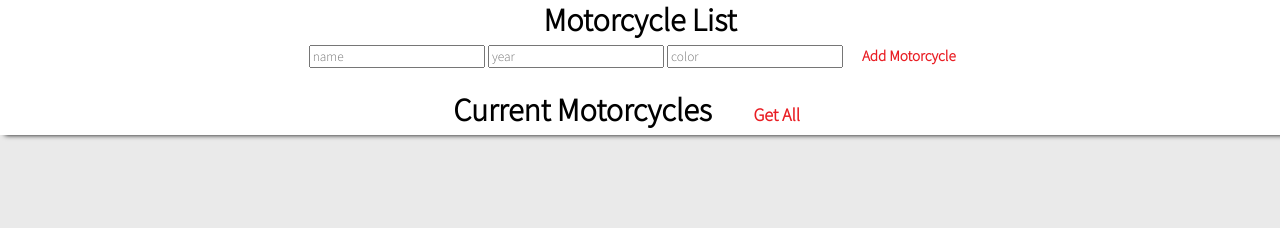
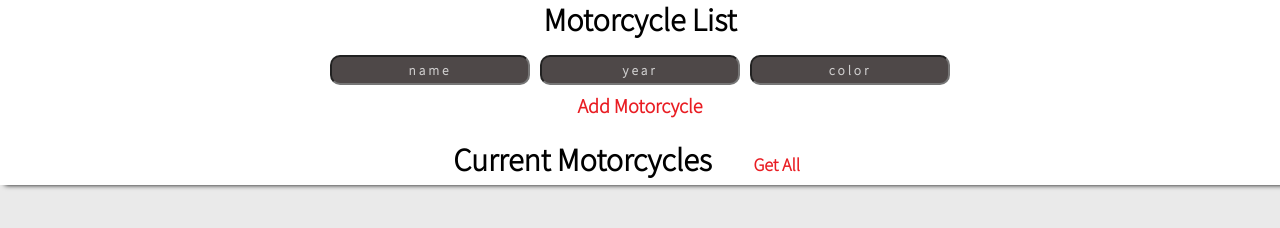
Before and after one commit to MichaelD3289/motorcycle-prac-app, a website: page Client/home.html in a window 1280 px wide. Drawn offline with nearby package versions, Linux system fonts and the light colour scheme.

Commit message:
added some additional css

```diff
--- a/Client/style.css
+++ b/Client/style.css
@@ -62,13 +62,12 @@ body {
 
 .addMotoBtn {
   height: 30px;
-  width: 125px;
+  width: 175px;
   border: none;
   margin-bottom: 5px;
-  /* box-shadow: 2px 2px 2px 1px slategray; */
   background-color: white;
   color: #e91d23;
-  font-size: 15px;
+  font-size: 20px;
   font-weight: 700;
 }
 
@@ -80,15 +79,42 @@ body {
   margin-top: 15px;
 }
 
+form {
+  display: flex;
+  flex-wrap: wrap;
+  justify-content: center;
+  width: 650px;
+}
+
+form input {
+  height: 30px;
+  width: 200px;
+margin: 15px 5px 5px 5px;
+background-color: #4e4848;
+  color: white;
+  font-weight: 700;
+  border-radius: 10px;
+  text-align: center;
+}
+
+
+form input::placeholder {
+  color: rgb(207, 206, 206);
+  font-weight: 700;
+  letter-spacing: 3px;
+  text-align: center;
+  }
+
 .motorcycleCard {
-  border: 3px black solid;
   background-color: white;
   display: flex;
   flex-direction: column;
   width: 60vw;
-  min-width: 400px;
+  min-width: 500px;
   max-width: 800px;
   margin: 15px auto;
+  box-shadow: 3px 3px 5px gray;
+  border-radius: 20px;
 }
 
 .motoDivider {
@@ -162,6 +188,8 @@ button {
   background-color: #4e4848;
   color: white;
   font-weight: 700;
+  border-radius: 15px;
+  text-align: center;
 }
 
 .input::placeholder {
```
